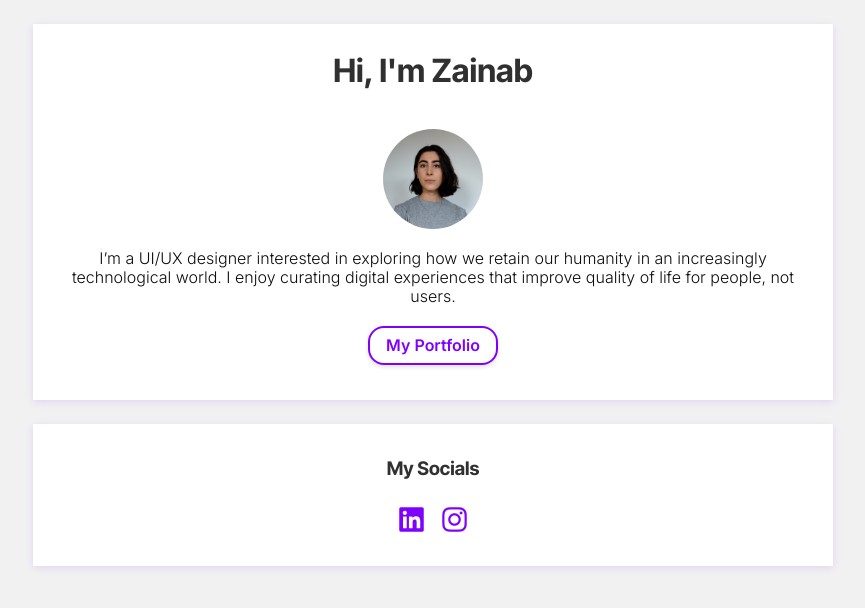
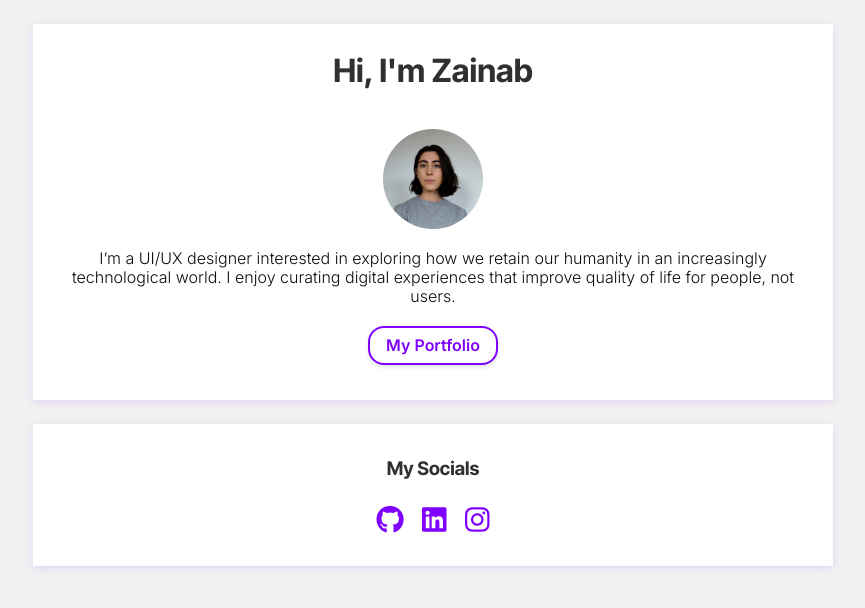
Before and after one commit to zai-sai/profile, a plain HTML site: page index.html in a window 1280 px wide. Shown: the whole page, without its empty margins (207-1072 px from the left). Drawn offline with Linux system fonts and the light colour scheme.

Commit message:
added github to social links

```diff
--- a/index.html
+++ b/index.html
@@ -24,6 +24,7 @@
       <footer class="card-white">
         <h3>My Socials</h3>
         <ul class="list-inline">
+          <li><a href="https://github.com/zai-sai" target="_blank"><i class="fa-brands fa-github"></i></a></li>
           <li><a href="https://www.linkedin.com/in/zainabsaigol/" target="_blank"><i class="fa-brands fa-linkedin"></i></a></li>
           <li><a href="https://www.instagram.com/zainabsaigol/" target="_blank"><i class="fa-brands fa-instagram"></i></a></li>
         </ul>
```
